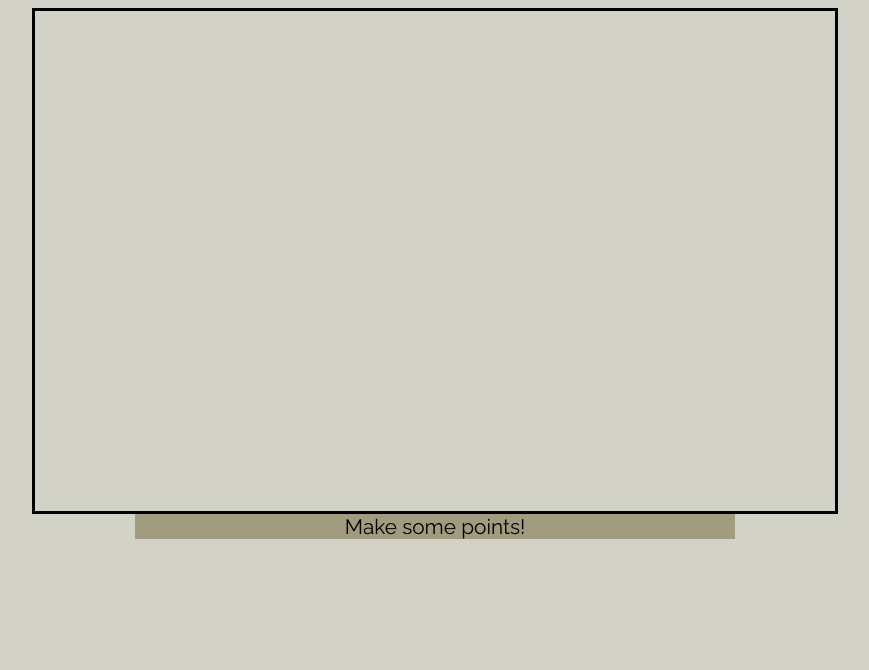
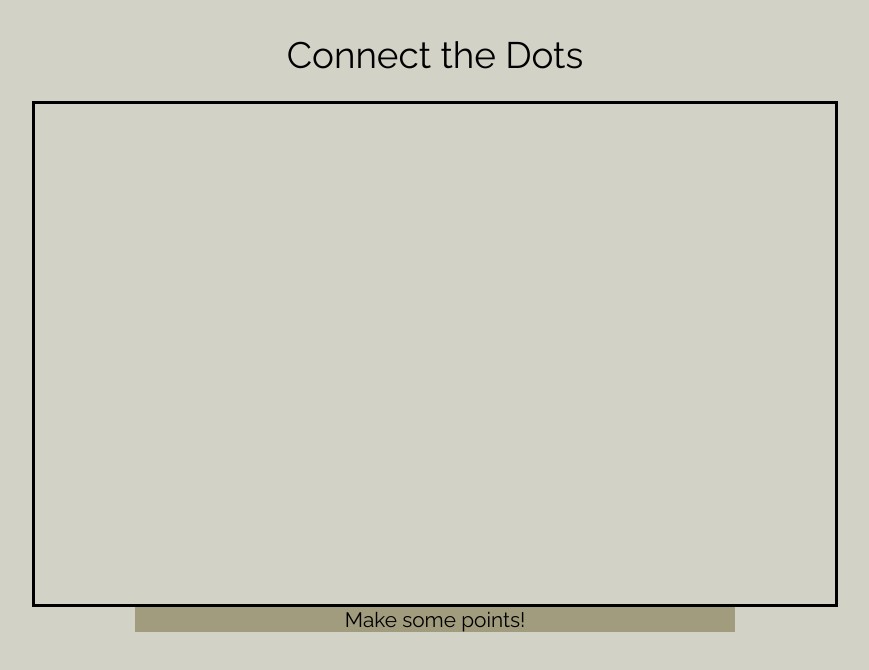
Before and after one commit to edwardsCam/Connect-the-Dots, a plain HTML site: page index.html in a window 1280 px wide. Shown: the whole page, without its empty margins (205-1074 px from the left). Drawn offline with nearby package versions, Linux system fonts and the light colour scheme.

Commit message:
Added title

```diff
--- a/index.html
+++ b/index.html
@@ -13,8 +13,9 @@
 
 <body>
     <div class="container">
+        <div class="title"><h1>Connect the Dots</h1></div>
         <canvas id="canvas" width="800" height="500"></canvas>
-        <div id="button"><h2>Make some points!</h2></div>
+        <div class="button" id="button"><h2>Make some points!</h2></div>
     </div>
 </body>
 
--- a/style/main.css
+++ b/style/main.css
@@ -1,9 +1,7 @@
 @import url(http://fonts.googleapis.com/css?family=Raleway:800,400);
-
 body {
     background: #D3D2C6;
 }
-
 canvas {
     padding-left: 0;
     padding-right: 0;
@@ -11,27 +9,30 @@ canvas {
     margin-right: auto;
     display: block;
 }
-
+h1 {
+    font-family: 'Raleway', Helvetica, sans-serif;
+    font-size: 2.3rem;
+    font-weight: 500;
+}
 h2 {
     font-family: 'Raleway', Helvetica, sans-serif;
     font-size: 1.3rem;
     font-weight: 400;
 }
-
-.container {
-  margin-left: auto;
-  margin-right: auto;
-}
-
-#button{
+.button {
     background: #A09C7D;
-  height:25px;
-  width:600px;
-  padding-left: 0;
-  padding-right: 0;
+    height: 25px;
+    width: 600px;
     margin-left: auto;
     margin-right: auto;
     display: flex;
     justify-content: center;
     align-items: center;
 }
+.title {
+    margin-left: auto;
+    margin-right: auto;
+    display: flex;
+    justify-content: center;
+    align-items: center;
+}
```
Lines whose indentation alone changed are shown as unchanged.
